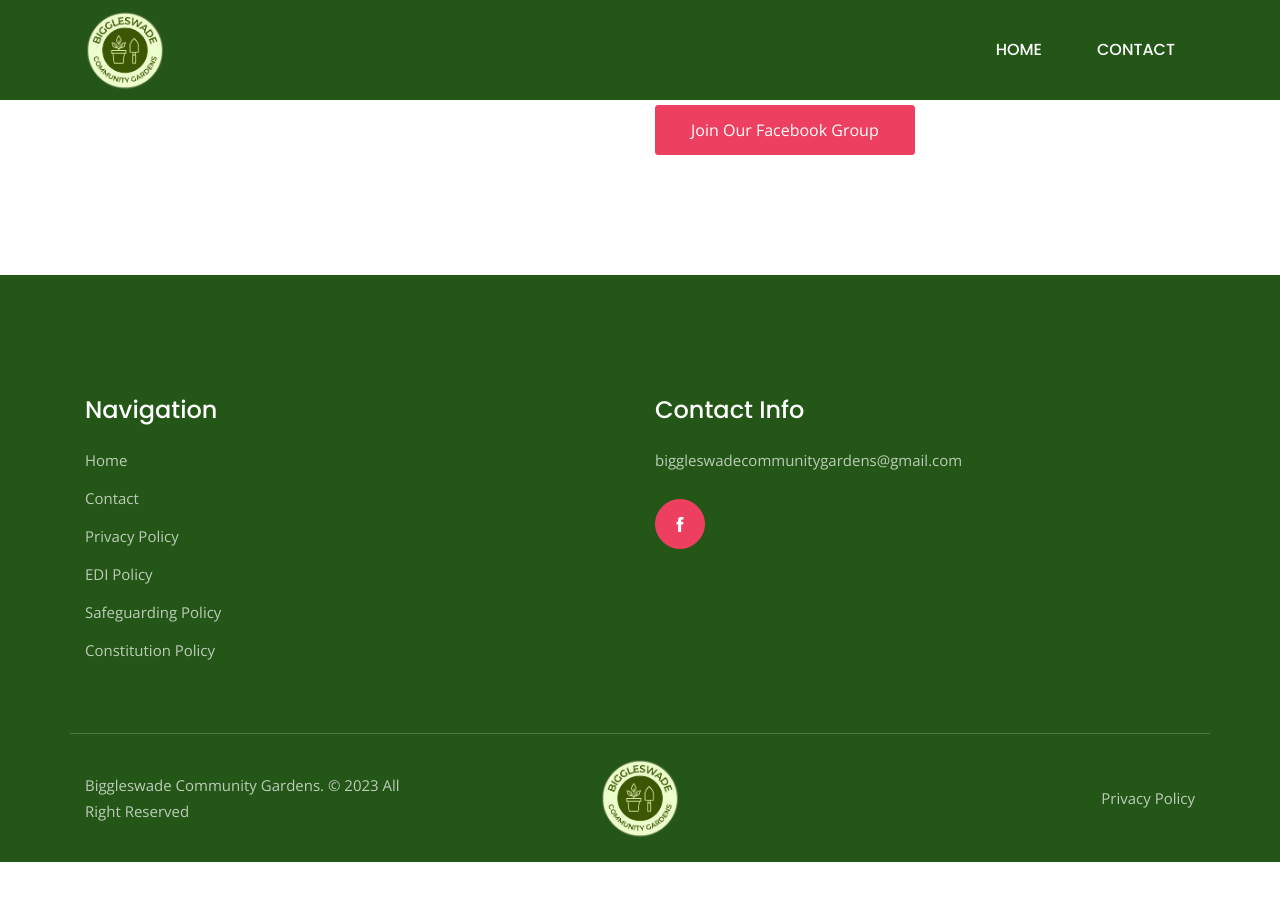
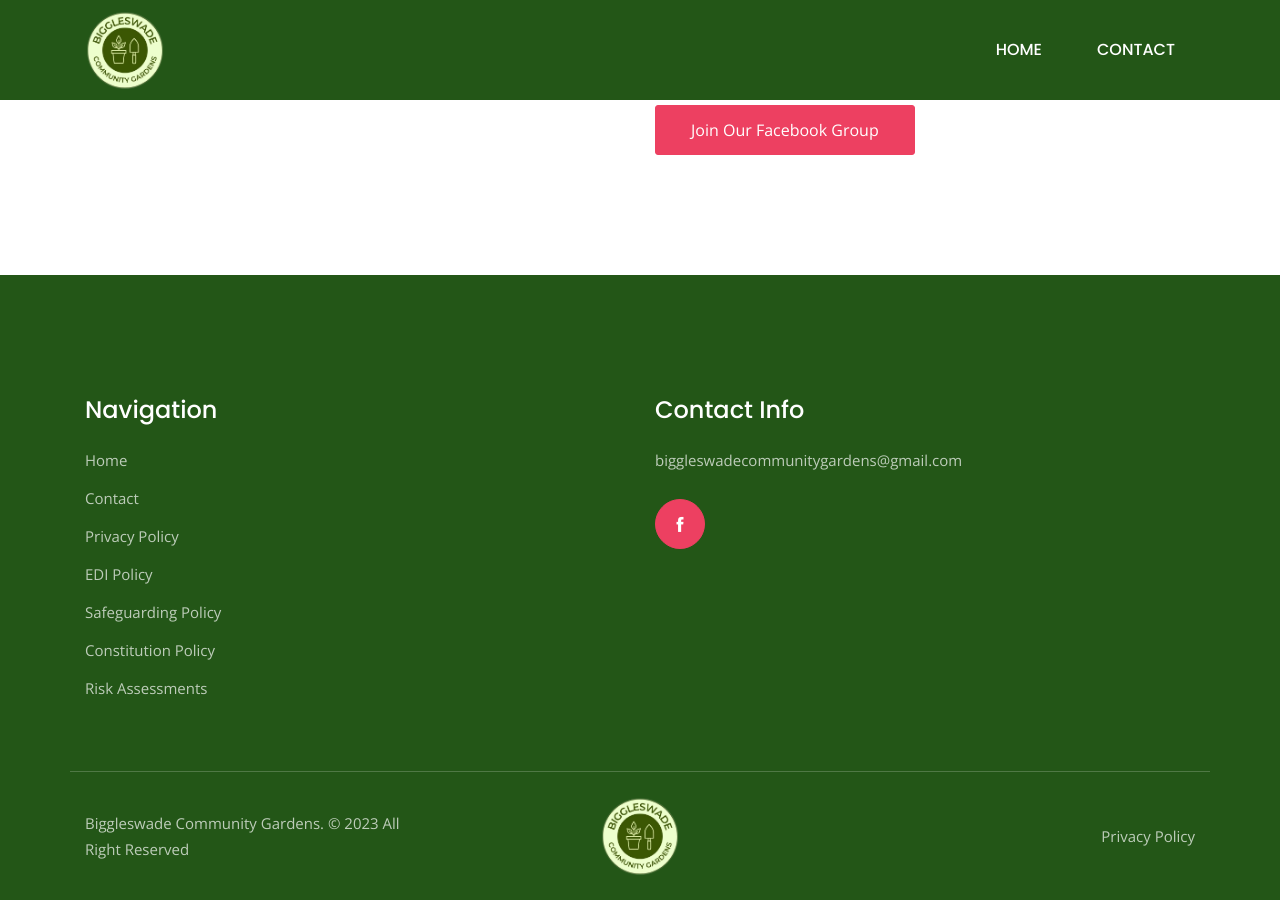
Before and after one commit to biggleswadecommunitygarden/biggleswadecommunitygarden.github.io, a Jekyll site: the page built from index.html, in a window 1280 px wide and 900 px high, scrolled down 1923 px. Built offline with Jekyll 4.4.1, drawn with Linux system fonts in a browser that asks for light colours; before the commit the page ends 2785 px from its top, so only the background shows below that.

Commit message:
Added Risk Assessments

```diff
--- a/_data/navigation.yml
+++ b/_data/navigation.yml
@@ -23,7 +23,8 @@ footer:
     url: "https://drive.google.com/file/d/1XVB9DlpQ0LEC4Im31BWwAsN2V_jkzO6n/view?usp=share_link"
   - name: Constitution Policy
     url: "https://drive.google.com/file/d/1e7mSUbF3_mlJf7iy_lC9nYlmaw2rTO2u/view?usp=share_link"
-
+  - name: Risk Assessments
+    url: "https://drive.google.com/drive/folders/1JkIBaNa6GLqYGKa8aCjLDK8zhzYx1I6_?usp=sharing"
 
 ############## Bottom menu ###############
 bottom:
```
Also changed, not shown: 1 other file.
